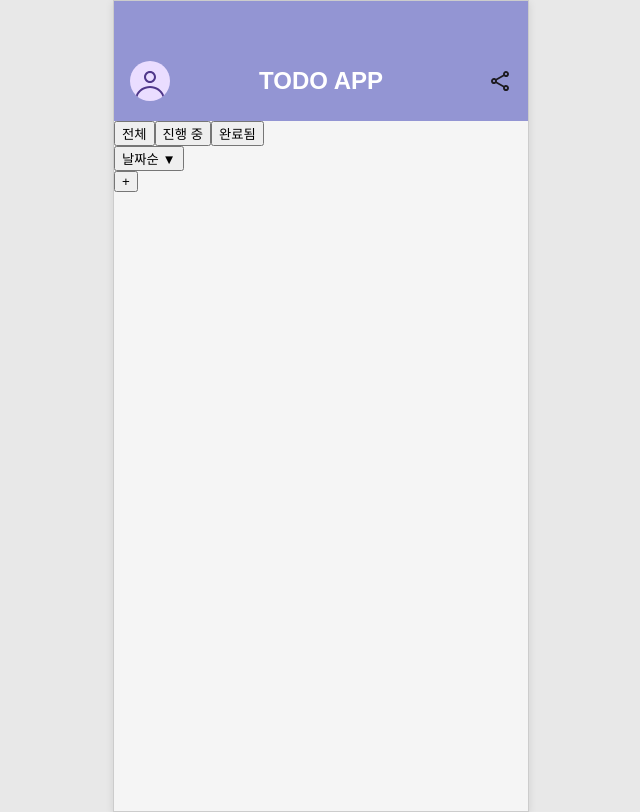
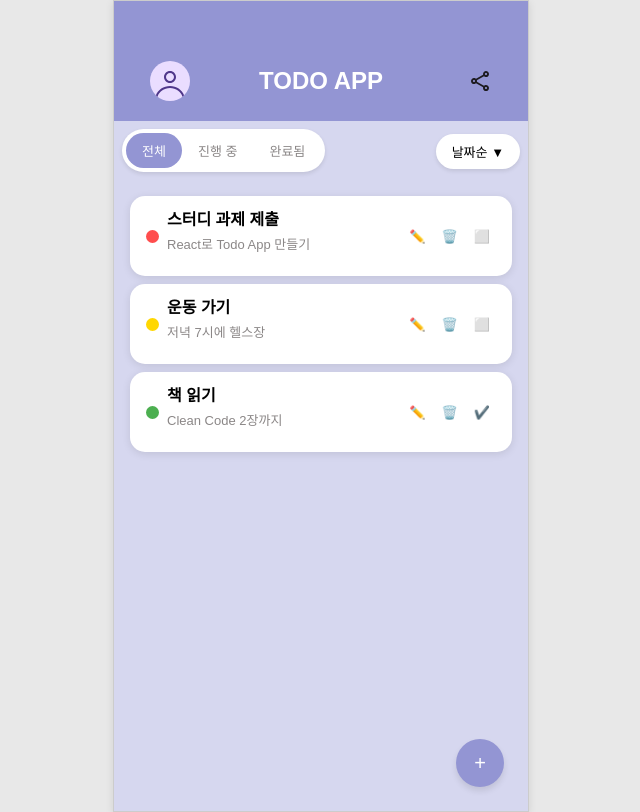
Before and after one commit to GROWLOG-youtube-mockup/todo-app, a React (Vite) app: page / in a window 1280 px wide. Shown: the whole page, without its empty margins (319-959 px from the left). Built offline with nearby package versions, Linux system fonts and the light colour scheme.

Commit message:
feat: 메인 페이지 버튼 및 요소 배치
- 아이콘 등 요소는 일단 이모지로 투입
- 버튼별 기능은 아직 넣지 않음

```diff
--- a/src/pages/TodoMain.jsx
+++ b/src/pages/TodoMain.jsx
@@ -1,8 +1,7 @@
 import React, { useState } from 'react';
-import { Link } from 'react-router-dom';
+import { useNavigate } from 'react-router-dom';
 
 import Header from '../components/Header.jsx';
-import { useTodoStore } from '../stores/useTodoStore.js';
 import '../style/TodoMain.css';
 
 function TodoMain() {
@@ -11,19 +10,33 @@ function TodoMain() {
   const [sortOption, setSortOption] = useState('날짜순');
   const [showDropDown, setShowDropDown] = useState(false);
 
-  // todo, 액션 가져옴
-  const todos = useTodoStore((state) => state.todos);
-  const addTodo = useTodoStore((state) => state.addTodo);
-  const updateTodo = useTodoStore((state) => state.updateTodo);
-  const removeTodo = useTodoStore((state) => state.removeTodo);
+  // 임시 todo 데이터
+  const todoList = [
+    {
+      id: 1,
+      title: '스터디 과제 제출',
+      description: 'React로 Todo App 만들기',
+      priority: 'high',
+      isComplete: false
+    },
+    {
+      id: 2,
+      title: '운동 가기',
+      description: '저녁 7시에 헬스장',
+      priority: 'medium',
+      isComplete: false
+    },
+    {
+      id: 3,
+      title: '책 읽기',
+      description: 'Clean Code 2장까지',
+      priority: 'low',
+      isComplete: true
+    }
+  ];
 
-  // 필터 옵션
   const filters = ['전체', '진행 중', '완료됨'];
-
-  // 정렬 옵션
   const sortOptions = ['날짜순', '중요도순'];
-
-  // 필터, 정렬 기능 구현 자리
 
   function toggleDropDown() {
     setShowDropDown(!showDropDown);
@@ -34,17 +47,36 @@ function TodoMain() {
     setShowDropDown(false);
   }
 
-  // 중요도에 따른 색 결정
   function getPriorityColorClass(priority) {
     switch (priority) {
       case 'high':
-        return 'priority-3';
+        return 'priority-1';
       case 'medium':
         return 'priority-2';
       case 'low':
       default:
-        return 'priority-1';
+        return 'priority-3';
     }
+  }
+
+  function handleEdit(id) {
+    navigate(`/edit/${id}`);
+  }
+
+  function handleDelete(id) {
+    setTodoList((prev) => prev.filter((todo) => todo.id !== id));
+  }
+
+  function handleAdd() {
+    navigate('/add');
+  }
+
+  function handleToggleComplete(id) {
+    setTodoList((prev) => {
+      return prev.map((todo) =>
+        todo.id === id ? { ...todo, isComplete: !todo.isComplete } : todo
+      );
+    });
   }
 
   return (
@@ -58,6 +90,7 @@ function TodoMain() {
           showShare={true}
         />
       </div>
+
       <div className="filter-sort-container">
         <div className="filter-buttons">
           {filters.map((filter) => (
@@ -90,6 +123,33 @@ function TodoMain() {
           )}
         </div>
       </div>
+
+      {/* ToDo 목록 렌더링 */}
+      <div className="todo-list">
+        {todoList.map((todo) => (
+          <div key={todo.id} className="todo-item">
+            <div className="todo-content">
+              <div className={`color-dot ${getPriorityColorClass(todo.priority)}`} />
+              <div className="todo-text">
+                <p className="todo-title">{todo.title}</p>
+                <p className="todo-description">{todo.description}</p>
+              </div>
+            </div>
+            <div className="todo-actions">
+              <button className="edit-button" onClick={() => handleEdit(todo.id)}>
+                ✏️
+              </button>
+              <button className="delete-button" onClick={() => handleDelete(todo.id)}>
+                🗑️
+              </button>
+              <button className="complete-button" onClick={() => handleToggleComplete(todo.id)}>
+                {todo.isComplete ? '✔️' : '⬜'}
+              </button>
+            </div>
+          </div>
+        ))}
+      </div>
+
       <button className="add-todo-button">+</button>
     </div>
   );
--- a/src/style/TodoMain.css
+++ b/src/style/TodoMain.css
@@ -0,0 +1,221 @@
+@import './variables.css';
+
+.todo-container {
+  display: flex;
+  flex-direction: column;
+  width: var(--container-width);
+  min-height: var(--container-height);
+  background-color: var(--color-secondary);
+  padding: 0;
+  overflow: hidden;
+  position: relative;
+  font-family: var(--font-family);
+}
+
+/* 고정 헤더 */
+.todo-header {
+  position: sticky;
+  top: 0;
+  height: var(--header-height);
+  background-color: var(--color-primary);
+  color: var(--color-text-white);
+  display: flex;
+  align-items: center;
+  justify-content: space-between;
+  padding: 0 var(--spacing-md2);
+  z-index: 100;
+}
+
+/* 필터 및 정렬 영역 */
+.filter-sort-container {
+  display: flex;
+  justify-content: space-between;
+  margin: var(--spacing-sm);
+}
+
+.filter-buttons {
+  display: flex;
+  background-color: var(--color-text-white);
+  border-radius: var(--radious-lg);
+  padding: var(--spacing-xs);
+  box-shadow: 0 2px 4px rgba(0, 0, 0, 0.1);
+}
+
+.filter-button {
+  padding: var(--spacing-sm) var(--spacing-md);
+  border-radius: var(--radious-lg);
+  border: none;
+  background: none;
+  cursor: pointer;
+  color: var(--color-text-gray);
+  font-size: var(--font-body);
+}
+
+.filter-button.active {
+  background-color: var(--color-primary);
+  color: var(--color-text-white);
+}
+
+.sort-dropdown {
+  position: relative;
+  margin-top: 5px;
+}
+
+.sort-button {
+  background-color: var(--color-text-white);
+  padding: var(--spacing-sm) var(--spacing-md);
+  border-radius: var(--radious-lg);
+  border: none;
+  display: flex;
+  align-items: center;
+  cursor: pointer;
+  box-shadow: 0 2px 4px rgba(0, 0, 0, 0.1);
+  font-size: var(--font-body);
+}
+
+.dropdown-menu {
+  position: absolute;
+  right: 0;
+  margin-top: var(--spacing-xs);
+  background-color: var(--color-text-white);
+  border-radius: var(--radious-sm);
+  box-shadow: 0 4px 6px rgba(0, 0, 0, 0.1);
+  z-index: 10;
+  width: 100px;
+}
+
+.dropdown-item {
+  padding: var(--spacing-sm) var(--spacing-md);
+  cursor: pointer;
+  font-size: var(--font-body);
+}
+
+.dropdown-item:hover {
+  background-color: var(--color-background);
+}
+
+/* ToDo 목록 */
+.todo-list {
+  width: 100%;
+  padding: var(--spacing-md);
+  display: flex;
+  flex-direction: column;
+  gap: var(--spacing-sm);
+  box-sizing: border-box;
+}
+
+/* 📝 각 todo 아이템 */
+.todo-item {
+  display: flex;
+  align-items: center;
+  justify-content: space-between;
+  width: 100%;
+  height: var(--todo-height);
+  background-color: var(--color-text-white);
+  border-radius: var(--radious-md);
+  padding: var(--spacing-sm) var(--spacing-md);
+  box-shadow: 0 2px 8px rgba(0, 0, 0, 0.1);
+  box-sizing: border-box;
+}
+
+.todo-content {
+  display: flex;
+  align-items: center;
+}
+
+.color-dot {
+  width: var(--dot-witdh);
+  height: var(--dot-witdh);
+  border-radius: 50%;
+  margin-right: var(--spacing-sm);
+}
+
+.color-dot.priority-1 {
+  background-color: var(--color-priority-1);
+}
+
+.color-dot.priority-2 {
+  background-color: var(--color-priority-2);
+}
+
+.color-dot.priority-3 {
+  background-color: var(--color-priority-3);
+}
+
+.todo-text {
+  display: flex;
+  flex-direction: column;
+}
+
+.todo-title {
+  font-weight: var(--font-weight-semibold);
+  margin: 0;
+  font-size: var(--font-body-bold);
+}
+
+.todo-description {
+  font-size: var(--font-body);
+  color: var(--color-text-gray);
+  margin-top: var(--spacing-xs);
+}
+
+.todo-actions {
+  display: flex;
+  gap: var(--spacing-xs);
+}
+
+.edit-button,
+.delete-button,
+.complete-button {
+  background: none;
+  border: none;
+  cursor: pointer;
+  display: flex;
+  align-items: center;
+  justify-content: center;
+  font-size: var(--font-body);
+}
+
+.edit-button {
+  color: var(--color-primary);
+}
+
+.delete-button {
+  color: var(--color-priority-1);
+}
+
+.complete-button {
+  color: var(--color-text-light-gray);
+}
+
+.complete-button.completed {
+  color: var(--color-priority-3);
+}
+
+.action-icon {
+  width: 20px;
+  height: 20px;
+}
+
+/* 추가 버튼 */
+.add-todo-button {
+  position: absolute;
+  bottom: var(--spacing-lg);
+  right: var(--spacing-lg);
+  width: 48px;
+  height: 48px;
+  background-color: var(--color-primary);
+  color: var(--color-text-white);
+  border: none;
+  border-radius: 50%;
+  display: flex;
+  align-items: center;
+  justify-content: center;
+  font-size: var(--font-button);
+  box-shadow: 0 4px 6px rgba(0, 0, 0, 0.1);
+  cursor: pointer;
+}
+
+.add-todo-button:hover {
+  background-color: var(--color-text-highlight-dark);
+}
```
